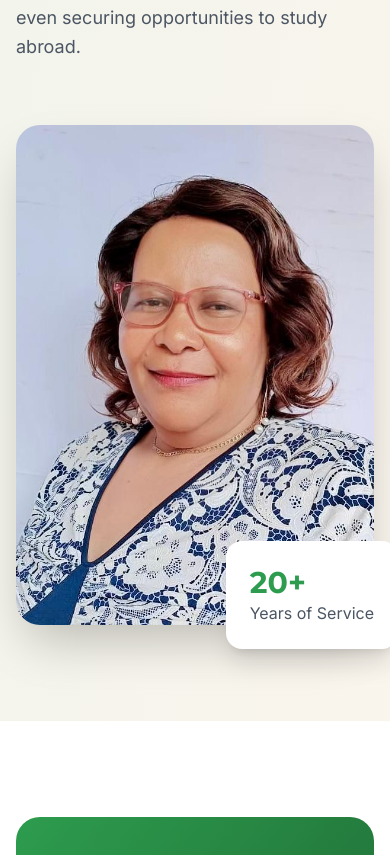
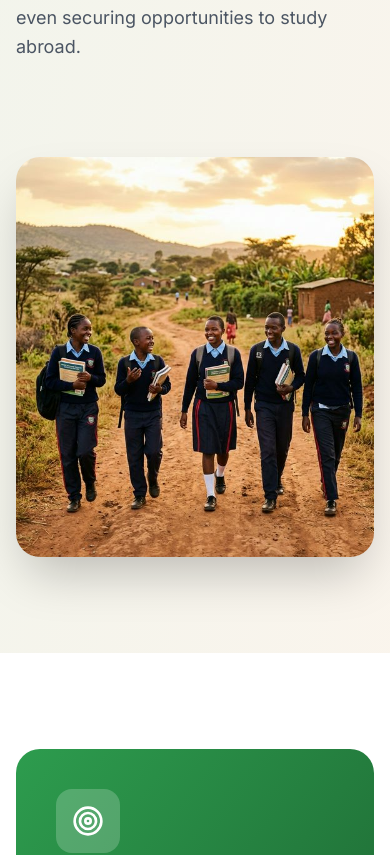
Before and after one commit to Acegogo/bright-tomorrow-scholars, a React (Vite) app in the folder app/: page /about in a window 390 px wide. Shown: the part 1210-2065 px from the top of the page. Built offline with nearby package versions, Linux system fonts and the light colour scheme.

Commit message:
chore: remove founder photo, tighten layout for mobile

```diff
--- a/app/src/pages/AboutPage.tsx
+++ b/app/src/pages/AboutPage.tsx
@@ -118,15 +118,15 @@ export default function AboutPage() {
                 have not only reached their dreams but have soared beyond them, with some even securing opportunities to study abroad.
               </p>
             </div>
-            <div className="relative">
+            <div className="relative mt-8 lg:mt-0">
               <div className="rounded-3xl overflow-hidden shadow-2xl">
                 <img
-                  src="/founder_image.jpeg"
-                  alt="Foundation founder - Niceta Ndege"
-                  className="w-full h-[500px] object-cover"
+                  src="/hero_slide_1.png"
+                  alt="Bright Tomorrow Scholars Foundation impact"
+                  className="w-full h-[400px] lg:h-[500px] object-cover"
                 />
               </div>
-              <div className="absolute -bottom-6 -right-6 bg-white rounded-2xl shadow-xl p-6">
+              <div className="absolute -bottom-6 right-4 lg:-right-6 bg-white rounded-2xl shadow-xl p-6 z-10 hidden sm:block">
                 <p className="font-['Montserrat'] font-bold text-3xl text-[#2D9C4E]">20+</p>
                 <p className="text-gray-600">Years of Service</p>
               </div>
@@ -254,12 +254,8 @@ export default function AboutPage() {
 
           <div className="grid md:grid-cols-3 gap-8">
             <div className="bg-white rounded-3xl overflow-hidden shadow-lg">
-              <div className="h-64 overflow-hidden">
-                <img
-                  src="/founder_image.jpeg"
-                  alt="Founder"
-                  className="w-full h-full object-cover"
-                />
+              <div className="h-64 bg-gradient-to-br from-[#F4A261] to-[#E76F51] flex items-center justify-center">
+                <Heart className="w-20 h-20 text-white/50" />
               </div>
               <div className="p-6">
                 <h3 className="font-['Montserrat'] font-bold text-xl text-gray-900 mb-1">
```
